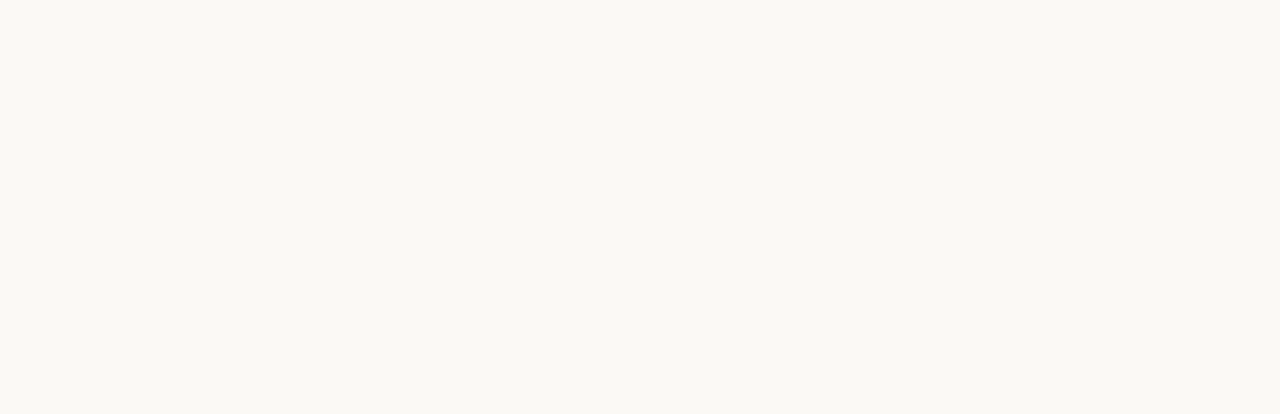
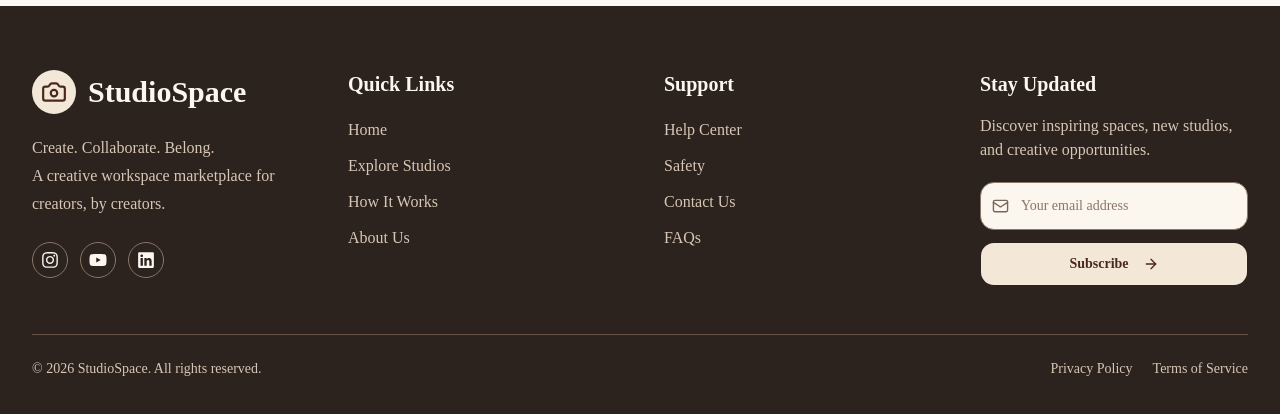
Before and after one commit to nujhattarannum/StudioSpace-Client, a Next.js app: page / in a window 1280 px wide. Shown: the part 760-1174 px from the top of the page. Before the commit the page ends 800 px from the top, so only its background shows below. Built offline with nearby package versions, Linux system fonts and the light colour scheme.

Commit message:
Feat:installed react-icons and completed Footer

```diff
--- a/package.json
+++ b/package.json
@@ -22,6 +22,7 @@
     "react": "19.3.0",
     "react-day-picker": "^10.0.2",
     "react-dom": "19.3.0",
+    "react-icons": "^5.7.0",
     "react-resizable-panels": "^4.16.1",
     "recharts": "^3.8.0",
     "shadcn": "^4.23.0",
--- a/src/app/page.tsx
+++ b/src/app/page.tsx
@@ -1,4 +1,5 @@
 import Banner from "@/components/banner";
+import Footer from "@/components/footer";
 import  Navbar  from "@/components/navbar";
 
 export default function Home() {
@@ -8,6 +9,7 @@ export default function Home() {
       <main className="pb-10">
         <Banner />
       </main>
+      <Footer/>
     </>
   );
 }
--- /dev/null
+++ b/src/components/footer.tsx
@@ -0,0 +1,209 @@
+"use client";
+
+import { useState } from "react";
+import Link from "next/link";
+
+import { Button } from "@/components/ui/button";
+import { Input } from "@/components/ui/input";
+
+import {
+  ArrowRight,
+  Camera,
+  Mail,
+} from "lucide-react";
+
+import {
+  FaInstagram,
+  FaYoutube,
+  FaLinkedin,
+} from "react-icons/fa";
+
+const quickLinks = [
+  { name: "Home", href: "/" },
+  { name: "Explore Studios", href: "/studios" },
+  { name: "How It Works", href: "/#how-it-works" },
+  { name: "About Us", href: "/#about" },
+];
+
+const supportLinks = [
+  { name: "Help Center", href: "/help" },
+  { name: "Safety", href: "/safety" },
+  { name: "Contact Us", href: "/contact" },
+  { name: "FAQs", href: "/faq" },
+];
+
+export default function Footer() {
+  const [email, setEmail] = useState("");
+
+  function handleSubscribe(e: React.FormEvent<HTMLFormElement>) {
+    e.preventDefault();
+
+    // Connect your newsletter API here.
+    console.log("Newsletter email:", email);
+
+    setEmail("");
+  }
+
+  return (
+    <footer className="bg-[#2C221E] text-[#FBF6EE]">
+      <div className="mx-auto max-w-7xl px-5 py-12 sm:px-8 lg:py-16">
+        <div className="grid grid-cols-1 gap-10 sm:grid-cols-2 lg:grid-cols-4 lg:gap-12">
+          {/* Branding */}
+          <div>
+            <Link
+              href="/"
+              className="inline-flex items-center gap-3"
+            >
+              <div className="flex h-11 w-11 items-center justify-center rounded-full bg-[#F3E7D8] text-[#4A291B]">
+                <Camera size={26} />
+              </div>
+
+              <span className="brand-font text-2xl font-bold sm:text-3xl">
+                StudioSpace
+              </span>
+            </Link>
+
+            <p className="mt-5 max-w-xs leading-7 text-[#D8C7B6]">
+              Create. Collaborate. Belong.
+              <br />
+              A creative workspace marketplace
+              for creators, by creators.
+            </p>
+
+            <div className="mt-6 flex items-center gap-3">
+              <a
+                href="https://instagram.com"
+                aria-label="Instagram"
+                className="rounded-full border border-[#8C7665] p-2 transition hover:bg-[#4A291B]"
+              >
+                <FaInstagram size={18} />
+              </a>
+
+              <a
+                href="https://youtube.com"
+                aria-label="YouTube"
+                className="rounded-full border border-[#8C7665] p-2 transition hover:bg-[#4A291B]"
+              >
+                <FaYoutube size={18} />
+              </a>
+
+              <a
+                href="https://linkedin.com"
+                aria-label="LinkedIn"
+                className="rounded-full border border-[#8C7665] p-2 transition hover:bg-[#4A291B]"
+              >
+                <FaLinkedin size={18} />
+              </a>
+            </div>
+          </div>
+
+          {/* Quick links */}
+          <div>
+            <h3 className="brand-font text-xl font-semibold">
+              Quick Links
+            </h3>
+
+            <ul className="mt-5 space-y-3">
+              {quickLinks.map((link) => (
+                <li key={link.name}>
+                  <Link
+                    href={link.href}
+                    className="text-[#D8C7B6] transition hover:text-white"
+                  >
+                    {link.name}
+                  </Link>
+                </li>
+              ))}
+            </ul>
+          </div>
+
+          {/* Support */}
+          <div>
+            <h3 className="brand-font text-xl font-semibold">
+              Support
+            </h3>
+
+            <ul className="mt-5 space-y-3">
+              {supportLinks.map((link) => (
+                <li key={link.name}>
+                  <Link
+                    href={link.href}
+                    className="text-[#D8C7B6] transition hover:text-white"
+                  >
+                    {link.name}
+                  </Link>
+                </li>
+              ))}
+            </ul>
+          </div>
+
+          {/* Newsletter */}
+          <div>
+            <h3 className="brand-font text-xl font-semibold">
+              Stay Updated
+            </h3>
+
+            <p className="mt-4 leading-6 text-[#D8C7B6]">
+              Discover inspiring spaces, new studios,
+              and creative opportunities.
+            </p>
+
+            <form
+              onSubmit={handleSubscribe}
+              className="mt-5 space-y-3"
+            >
+              <div className="relative">
+                <Mail
+                  size={17}
+                  className="absolute left-3 top-1/2 -translate-y-1/2 text-[#78675B]"
+                />
+
+                <Input
+                  type="email"
+                  required
+                  value={email}
+                  onChange={(e) => setEmail(e.target.value)}
+                  placeholder="Your email address"
+                  aria-label="Your email address"
+                  className="h-12 rounded-xl border-[#8C7665] bg-[#FBF6EE] pl-10 text-[#2C221E] placeholder:text-[#8C7665]"
+                />
+              </div>
+
+              <Button
+                type="submit"
+                className="h-11 w-full rounded-xl bg-[#F3E7D8] font-bold text-[#4A291B] hover:bg-[#E5D3C0]"
+              >
+                Subscribe
+                <ArrowRight size={17} className="ml-2" />
+              </Button>
+            </form>
+          </div>
+        </div>
+
+        {/* Bottom bar */}
+        <div className="mt-12 flex flex-col gap-4 border-t border-[#665247] pt-6 text-sm text-[#D8C7B6] sm:flex-row sm:items-center sm:justify-between">
+          <p>
+            © {new Date().getFullYear()} StudioSpace.
+            All rights reserved.
+          </p>
+
+          <div className="flex gap-5">
+            <Link
+              href="/privacy"
+              className="hover:text-white"
+            >
+              Privacy Policy
+            </Link>
+
+            <Link
+              href="/terms"
+              className="hover:text-white"
+            >
+              Terms of Service
+            </Link>
+          </div>
+        </div>
+      </div>
+    </footer>
+  );
+}
```
Also changed, not shown: 1 other file (tests, documents, lock files or other folders).
